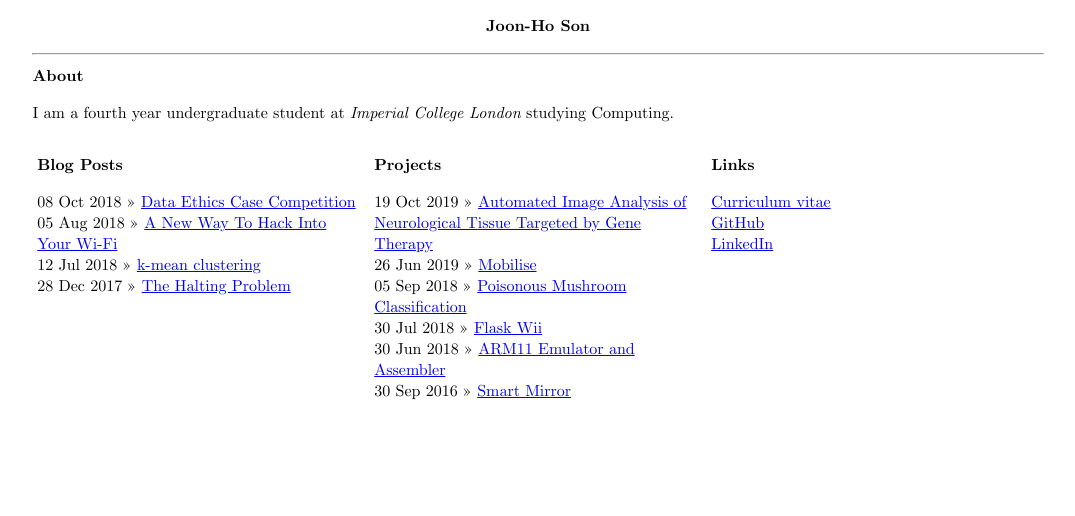
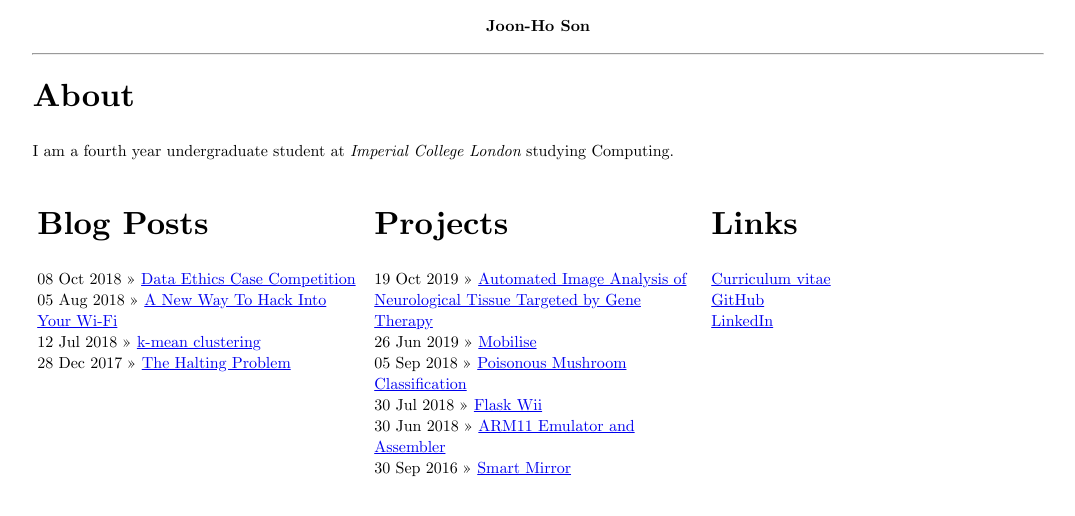
Before and after one commit to sonjoonho/sonjoonho.github.io, a Jekyll site: the page built from index.html, in a window 1280 px wide. Shown: the top 516 px of the page, without its empty margins (102-1177 px from the left). Built offline with Jekyll 4.4.1, drawn with Linux system fonts in a browser that asks for light colours.

Commit message:
Update font sizes and center YouTube embeds.

```diff
--- a/css/default.css
+++ b/css/default.css
@@ -2,12 +2,11 @@
 h1 {
   font-weight: bold;
   text-align: center;
-  font-size: 1em;
+  font-size: 2em;
 }
 
 h2 {
-  font-size: 1em;
-  text-decoration: underline;
+  font-size: 1.5em;
 }
 
 h3 {
@@ -28,8 +27,19 @@ header {
   text-decoration: none;
   color: black;
   text-align: center;
+  font-size: 1em;
 }
 
+.youtube-embed {
+  padding: 1em 0 1em 0;
+}
+
+.youtube-embed iframe {
+  margin: 0 auto;
+  background-color: white;
+  width: 50%;
+  display: block;
+}
 
 .filler {
   height: 100%;
```
Also changed, not shown: _posts/2019-06-26-mobilise.md (+3 -1 lines), _posts/2019-10-19-automated-image-analysis.md (+3 -1 lines), Gemfile.lock, 1 other file.
